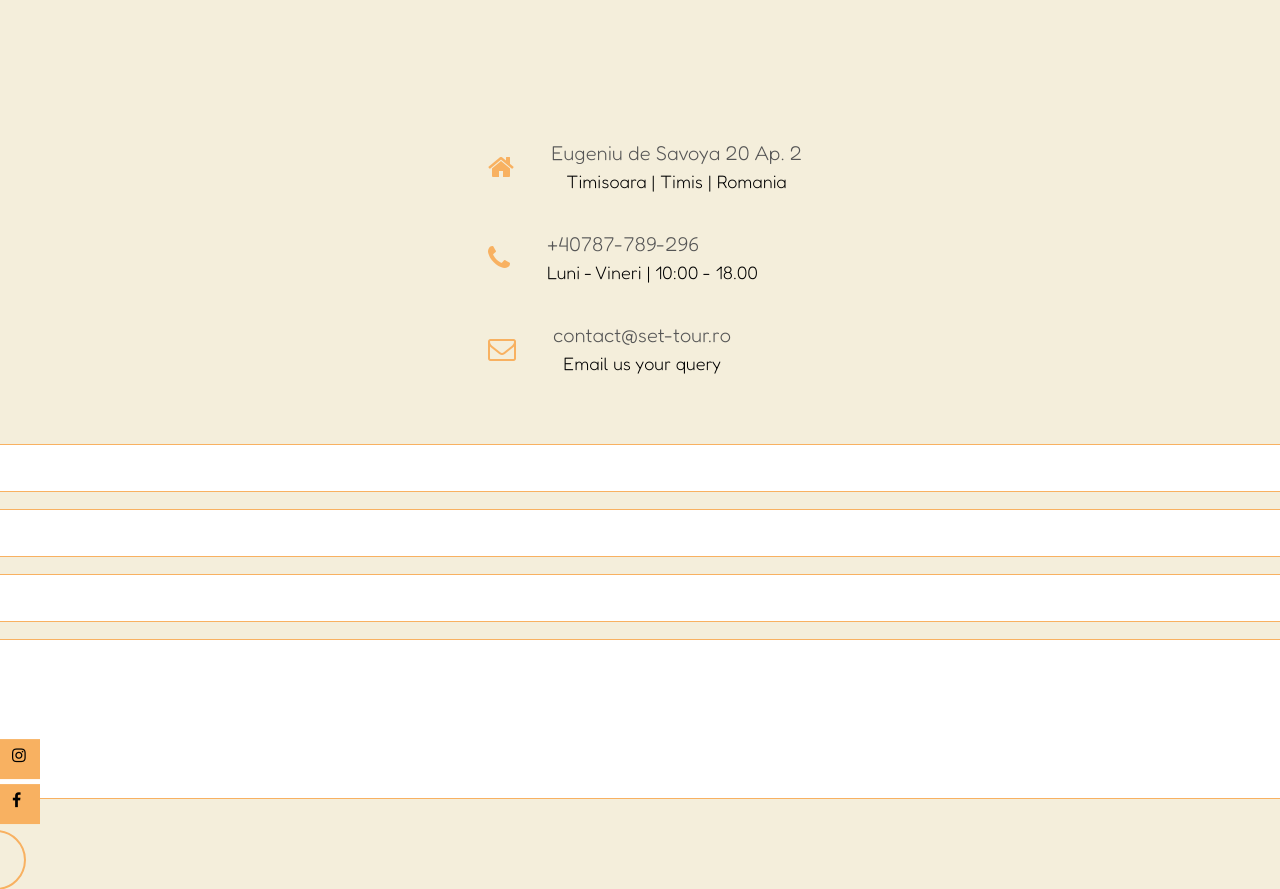
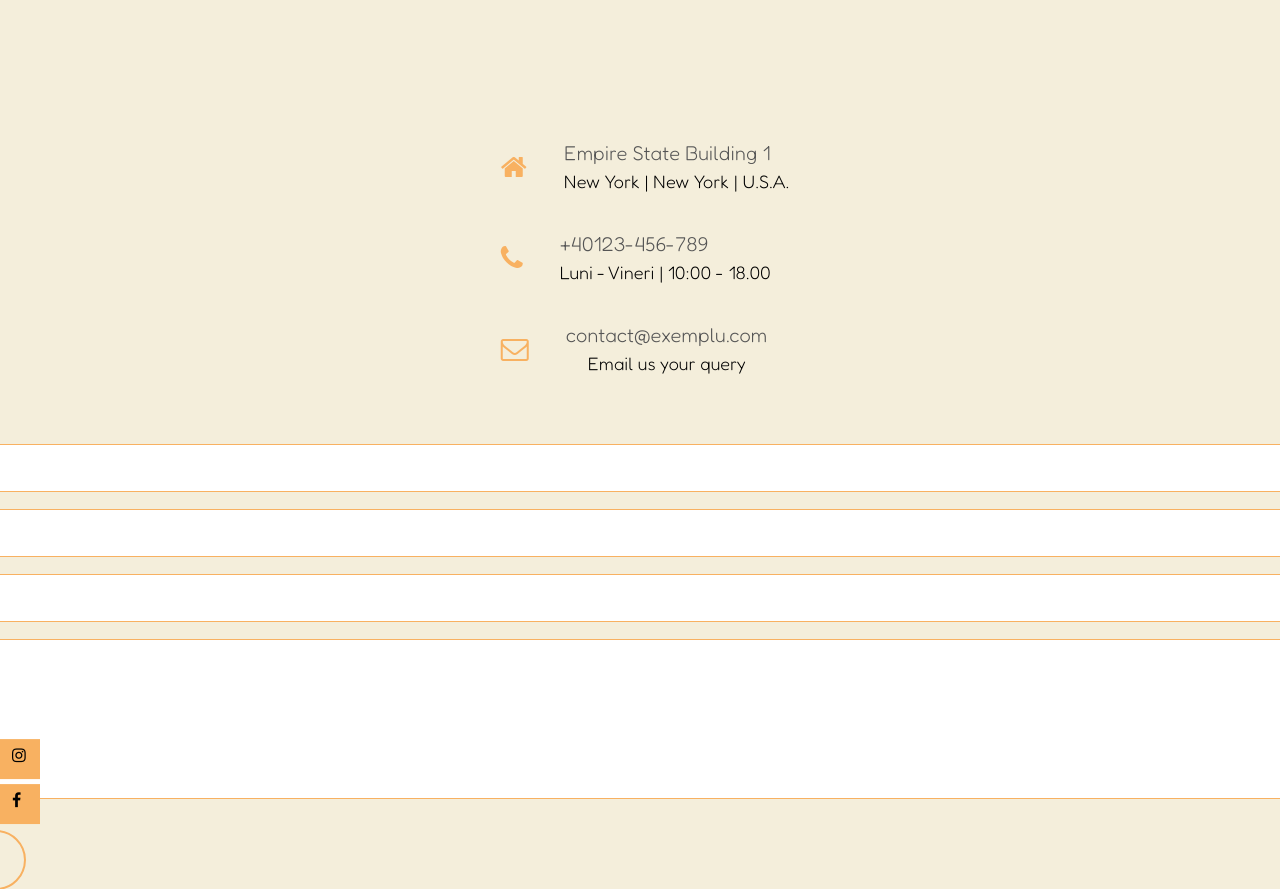
Before and after one commit to luckasz02/setourwebsite, a Flask app: page /contact in a window 1280 px wide. Shown: the part 400-1289 px from the top of the page. Run offline with Flask 2, Linux system fonts and the light colour scheme.

Commit message:
Personal details removed

```diff
--- a/templates/contact.html
+++ b/templates/contact.html
@@ -55,10 +55,10 @@
     <!-- Social Icons -->
     <div class="social-icons">
       <ul>
-        <a target="_blank" href="https://www.instagram.com/set_tour/"
+        <a target="_blank" href="#"
           ><li><i class="fa fa-instagram"></i></li
         ></a>
-        <a target="_blank" href="https://www.facebook.com/SetTourTM"
+        <a target="_blank" href="#"
           ><li><i class="fa fa-facebook"></i></li
         ></a>
       </ul>
@@ -71,21 +71,21 @@
           <div>
             <i class="fa fa-home"></i>
             <span>
-              <h5>Eugeniu de Savoya 20 Ap. 2</h5>
-              <p>Timisoara | Timis | Romania</p>
+              <h5>Empire State Building 1</h5>
+              <p>New York | New York | U.S.A.</p>
             </span>
           </div>
           <div>
             <i class="fa fa-phone"></i>
             <span>
-              <h5>+40787-789-296</h5>
+              <h5>+40123-456-789</h5>
               <p>Luni - Vineri | 10:00 - 18.00</p>
             </span>
           </div>
           <div>
             <i class="fa fa-envelope-o"></i>
             <span>
-              <h5>contact@set-tour.ro</h5>
+              <h5>contact@exemplu.com</h5>
               <p>Email us your query</p>
             </span>
           </div>
@@ -124,7 +124,7 @@
 
     <section class="location">
       <iframe
-        src="https://www.google.com/maps/embed?pb=!1m18!1m12!1m3!1d2783.713765194836!2d21.224408315760318!3d45.75688402188648!2m3!1f0!2f0!3f0!3m2!1i1024!2i768!4f13.1!3m3!1m2!1s0x474567805b63a5c1%3A0x6226969d0ea4e1d1!2sStrada%20Eugeniu%20de%20Savoya%2020%2C%20Timi%C8%99oara!5e0!3m2!1sen!2sro!4v1648741992248!5m2!1sen!2sro"
+        src="https://www.google.com/maps/embed?pb=!1m14!1m8!1m3!1d96820.12923256737!2d-74.0315342!3d40.6821419!3m2!1i1024!2i768!4f13.1!3m3!1m2!1s0x89c259a9b3117469%3A0xd134e199a405a163!2sEmpire%20State%20Building!5e0!3m2!1sen!2sro!4v1730915572355!5m2!1sen!2sro"
         width="600"
         height="450"
         allowfullscreen=""
@@ -141,13 +141,13 @@
           <div class="footer-links">
             <div class="link-title">
               <h4>Contact</h4>
-              <small>+40787-789-296</small><br />
-              <a href="mailto:contact@set-tour.ro" target="_blank"
-                ><small>contact@set-tour.ro</small></a
+              <small>+40123-456-789</small><br />
+              <a href="mailto:lucadumitru02@gmail.com" target="_blank"
+                ><small>contact@exemplu.com</small></a
               >
             </div>
             <div class="link-title">
-              <h4>Agentia Set Tours</h4>
+              <h4>Agentia Set Tour</h4>
               <a
                 href="{{ url_for('static', filename='date/Brevet.pdf') }}"
                 target="_blank"
```
Also changed, not shown: templates/about.html (+9 -8 lines), templates/index.html (+8 -8 lines), 3 other files.
